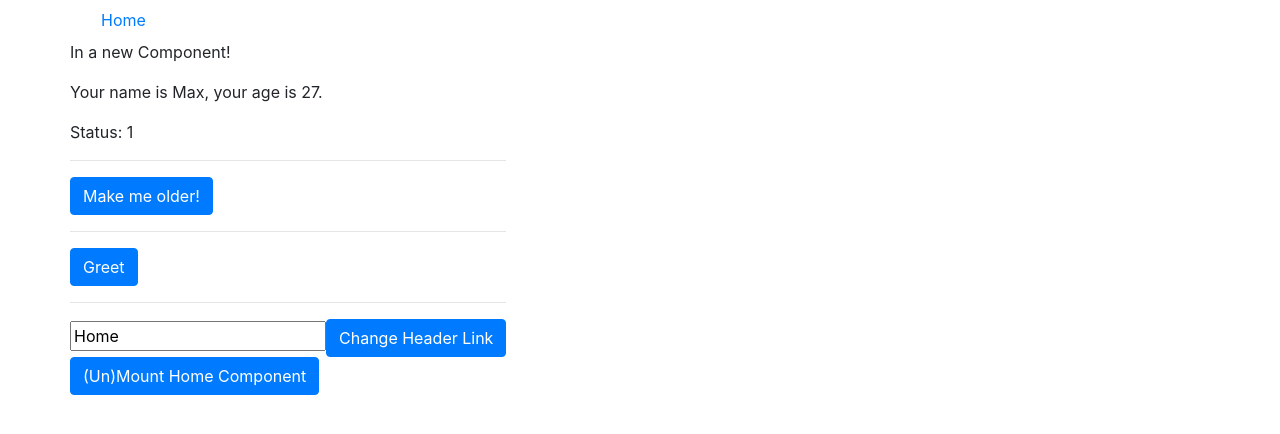
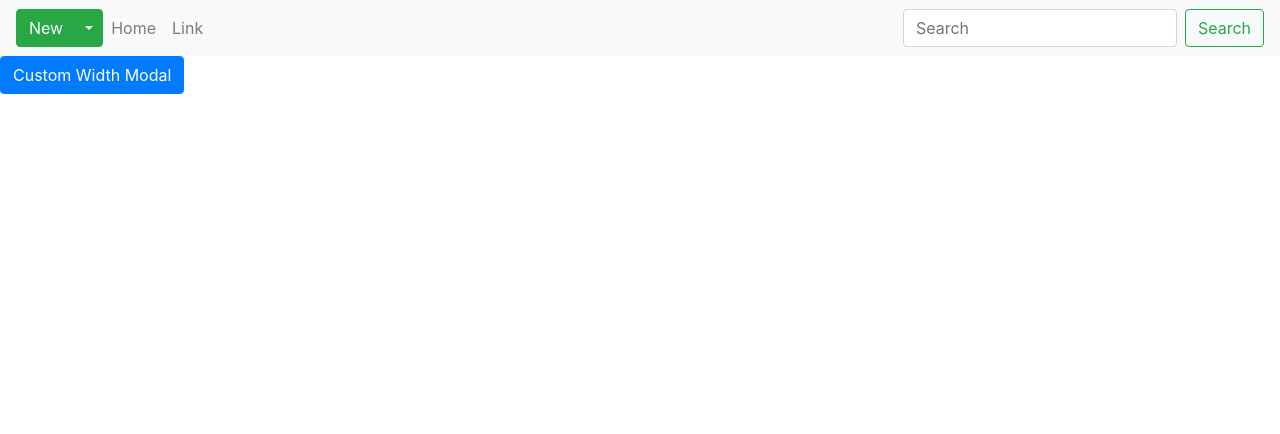
Before and after one commit to djbauman/react-sandbox, a React (Create React App) app: page / in a window 1280 px wide. Shown: the top 434 px of the page. Built offline with nearby package versions, Linux system fonts and the light colour scheme.

Commit message:
add navbar + dropdown

```diff
--- a/package.json
+++ b/package.json
@@ -6,9 +6,12 @@
     "@testing-library/jest-dom": "^4.2.4",
     "@testing-library/react": "^9.3.2",
     "@testing-library/user-event": "^7.1.2",
+    "bootstrap": "^4.5.0",
     "electron-is-dev": "^1.2.0",
     "react": "^16.13.1",
+    "react-bootstrap": "^1.2.2",
     "react-dom": "^16.13.1",
+    "react-router-dom": "^5.2.0",
     "react-scripts": "3.4.1"
   },
   "main": "public/electron.js",
--- a/public/index.html
+++ b/public/index.html
@@ -1,14 +1,12 @@
 <!DOCTYPE html>
 <html lang="en">
+
 <head>
   <meta charset="utf-8" />
   <link rel="icon" href="%PUBLIC_URL%/favicon.ico" />
   <meta name="viewport" content="width=device-width, initial-scale=1" />
   <meta name="theme-color" content="#000000" />
-    <meta
-      name="description"
-      content="Web site created using create-react-app"
-    />
+  <meta name="description" content="Web site created using create-react-app" />
   <link rel="apple-touch-icon" href="%PUBLIC_URL%/logo192.png" />
   <!--
       manifest.json provides metadata used when your web app is installed on a
@@ -25,8 +23,8 @@
       Learn how to configure a non-root public URL by running `npm run build`.
     -->
   <title>React App</title>
-    <link rel="stylesheet" href="https://stackpath.bootstrapcdn.com/bootstrap/4.5.0/css/bootstrap.min.css" integrity="sha384-9aIt2nRpC12Uk9gS9baDl411NQApFmC26EwAOH8WgZl5MYYxFfc+NcPb1dKGj7Sk" crossorigin="anonymous">
 </head>
+
 <body>
   <noscript>You need to enable JavaScript to run this app.</noscript>
   <div id="root"></div>
@@ -41,4 +39,5 @@
       To create a production bundle, use `npm run build` or `yarn build`.
     -->
 </body>
+
 </html>
--- a/src/components/App.js
+++ b/src/components/App.js
@@ -1,63 +1,15 @@
 import React from "react";
+import { BrowserRouter as Router, Switch, Route, Link } from "react-router-dom";
+
 import { Header } from "./Header";
-import { Home } from "./Home";
+import Home from "./Home";
 
 export class App extends React.Component {
-
-  constructor() {
-    super();
-    this.state = {
-      homeLink: "Home",
-      homeMounted: true
-    }
-  }
-
-  onGreet() {
-    alert("Hello!");
-  }
-
-  onChangeLinkName(newName) {
-    this.setState({
-      homeLink: newName
-    });
-  }
-
-  onChangeHomeMounted() {
-    this.setState({
-      homeMounted: !this.state.homeMounted
-    });
-  }
-
   render() {
-    let homeCmp = "";
-    if (this.state.homeMounted) {
-      homeCmp = (
-                  <Home
-                    name={"Max"}
-                    initialAge={27}
-                    greet={this.onGreet}
-                    changeLink={this.onChangeLinkName.bind(this)}
-                    initialLinkName={this.state.homeLink}
-                  />
-                );
-    }
-    return(
-      <div className="container">
-        <div className="row">
-          <div className="col-xs-10 col-xs-offset 1">
-            <Header homeLink={this.state.homeLink}/>
-          </div>
-        </div>
-        <div className="row">
-          <div className="col-xs-10 col-xs-offset 1">
-            {homeCmp}
-          </div>
-        </div>
-        <div className="row">
-          <div className="col-xs-10 col-xs-offset 1">
-            <button onClick={this.onChangeHomeMounted.bind(this)} className="btn btn-primary">(Un)Mount Home Component</button>
-          </div>
-        </div>
+    return (
+      <div>
+        <Header />
+        <Home />
       </div>
     );
   }
--- a/src/components/Header.js
+++ b/src/components/Header.js
@@ -1,16 +1,30 @@
 import React from "react";
+import { Navbar, Nav, NavDropdown, Form, FormControl, Button, ButtonGroup, Dropdown } from "react-bootstrap";
+import { NewButton } from "./NewButton";
 
 export const Header = (props) => {
-
-    return(
-      <nav className="navbar navbar-light">
-        <div className="container">
-          <div className="navbar-header">
-            <ul className="nav navbar-nav">
-              <li><a href="#">{props.homeLink}</a></li>
-            </ul>
-          </div>
-        </div>
-      </nav>
-    );
-  };
+  return (
+    <Navbar bg="light" expand="lg">
+      <Dropdown as={ButtonGroup}>
+        <Button variant="success">New</Button>
+        <Dropdown.Toggle split variant="success" id="dropdown-split-basic" />
+        <Dropdown.Menu>
+          <Dropdown.Item href="#/action-1">New 1</Dropdown.Item>
+          <Dropdown.Item href="#/action-2">New thing 2</Dropdown.Item>
+          <Dropdown.Item href="#/action-3">New thing 3</Dropdown.Item>
+        </Dropdown.Menu>
+      </Dropdown>
+      <Navbar.Toggle aria-controls="basic-navbar-nav" />
+      <Navbar.Collapse id="basic-navbar-nav">
+        <Nav className="mr-auto">
+          <Nav.Link href="#home">Home</Nav.Link>
+          <Nav.Link href="#link">Link</Nav.Link>
+        </Nav>
+        <Form inline>
+          <FormControl type="text" placeholder="Search" className="mr-sm-2" />
+          <Button variant="outline-success">Search</Button>
+        </Form>
+      </Navbar.Collapse>
+    </Navbar>
+  );
+};
--- a/src/components/Home.js
+++ b/src/components/Home.js
@@ -1,96 +1,39 @@
-import React from "react";
+import React, { Component, useState } from "react";
 import PropTypes from 'prop-types';
+import { Modal, Button } from "react-bootstrap";
 
-export class Home extends React.Component {
+export default function Example() {
+  const [show, setShow] = useState(false);
 
-  constructor(props) {
-    super();
-    this.state = {
-      age: props.initialAge,
-      status: 0,
-      homeLink: props.initialLinkName
-    };
-    setTimeout(() => {
-      this.setState({
-        status: 1
-      });
-    }, 3000)
-    console.log("Constructor 😁");
-  }
+  return (
+    <>
+      <Button variant="primary" onClick={() => setShow(true)}>
+        Custom Width Modal
+      </Button>
 
-  componentWillMount() {
-    console.log("Component will mount");
-  }
-
-  componentDidMount() {
-    console.log("Component did mount");
-  }
-
-  componentWillReceiveProps(nextProps) {
-    console.log("Component will receive props", nextProps);
-  }
-
-  shouldComponentUpdate(nextProps, nextState) {
-    console.log("Should component update", nextProps, nextState);
-    // if (nextState.status === 1) {
-    //   return false;
-    // }
-    return true;
-  }
-
-  componentWillUpdate(nextProps, nextState) {
-    console.log("Component will update", nextProps, nextState);
-  }
-
-  componentDidUpdate(prevProps, prevState) {
-    console.log("Component did update", prevProps, prevState)
-  }
-
-  componentWillUnmount() {
-    console.log("Component will unmount");
-  }
-
-  onMakeOlder() {
-    console.log("Executing onMakeOlder function.");
-    this.setState({
-      age: this.state.age + 1
-    });
-  }
-
-  onChangeLink() {
-    this.props.changeLink(this.state.homeLink);
-  }
-
-  onHandleChange(event) {
-    this.setState({
-      homeLink: event.target.value
-    });
-  }
-
-  render() {
-    // console.log(this.props)
-    return(
-      <div>
-        <p>In a new Component!</p>
-        <p>Your name is {this.props.name}, your age is {this.state.age}.</p>
-        <p>Status: {this.state.status}</p>
-        <hr/>
-        {/* <button onClick={this.onMakeOlder.bind(this)} className="btn btn-primary">Make me older!</button> */}
-        <button onClick={() => this.onMakeOlder()} className="btn btn-primary">Make me older!</button>
-        <hr/>
-        <button onClick={() => this.props.greet()} className="btn btn-primary">Greet</button>
-        <hr/>
-        <input type="text" value={this.state.homeLink}
-              onChange={(event) => this.onHandleChange(event)}/>
-        <button onClick={this.onChangeLink.bind(this)} className="btn btn-primary">Change Header Link</button>
-      </div>
-    );
-  }
+      <Modal
+        show={show}
+        onHide={() => setShow(false)}
+        dialogClassName="modal-90w"
+        aria-labelledby="example-custom-modal-styling-title"
+      >
+        <Modal.Header closeButton>
+          <Modal.Title id="example-custom-modal-styling-title">
+            Custom Modal Styling
+          </Modal.Title>
+        </Modal.Header>
+        <Modal.Body>
+          <p>
+            Ipsum molestiae natus adipisci modi eligendi? Debitis amet quae unde
+            commodi aspernatur enim, consectetur. Cumque deleniti temporibus
+            ipsam atque a dolores quisquam quisquam adipisci possimus
+            laboriosam. Quibusdam facilis doloribus debitis! Sit quasi quod
+            accusamus eos quod. Ab quos consequuntur eaque quo rem! Mollitia
+            reiciendis porro quo magni incidunt dolore amet atque facilis ipsum
+            deleniti rem!
+          </p>
+        </Modal.Body>
+      </Modal>
+    </>
+  );
 }
-
-Home.propTypes = {
-  name: PropTypes.string,
-  initialAge: PropTypes.number,
-  greet: PropTypes.func,
-  initialLinkName: PropTypes.string,
-};
--- a/src/index.css
+++ b/src/index.css
@@ -1,3 +1,9 @@
+
+.modal-90w {
+  width: 90%;
+}
+
+
 body {
   /* background-color: rgb(18, 6, 37);
   color: greenyellow; */
--- a/src/index.js
+++ b/src/index.js
@@ -1,5 +1,6 @@
 import React from 'react';
 import ReactDOM from 'react-dom';
+import 'bootstrap/dist/css/bootstrap.min.css';
 import './index.css';
 import App from './components/App';
 
```
Also changed, not shown: src/App.css (deleted, +0 -38 lines), src/setupTests.js (deleted, +0 -5 lines), public/manifest.json (deleted), 1 other file (tests, documents, lock files or other folders). Lines whose indentation alone changed are shown as unchanged.
